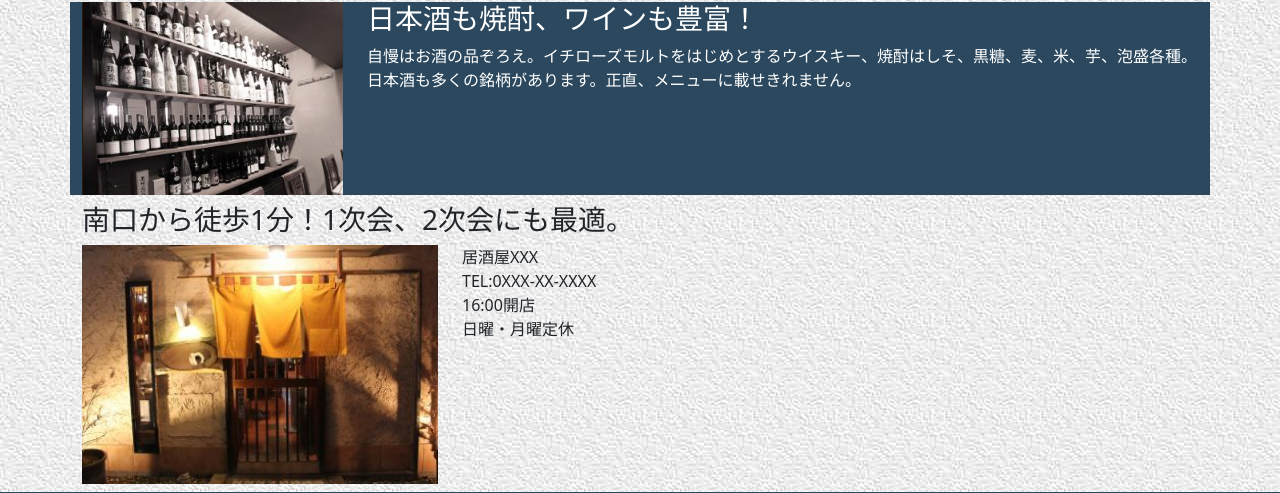
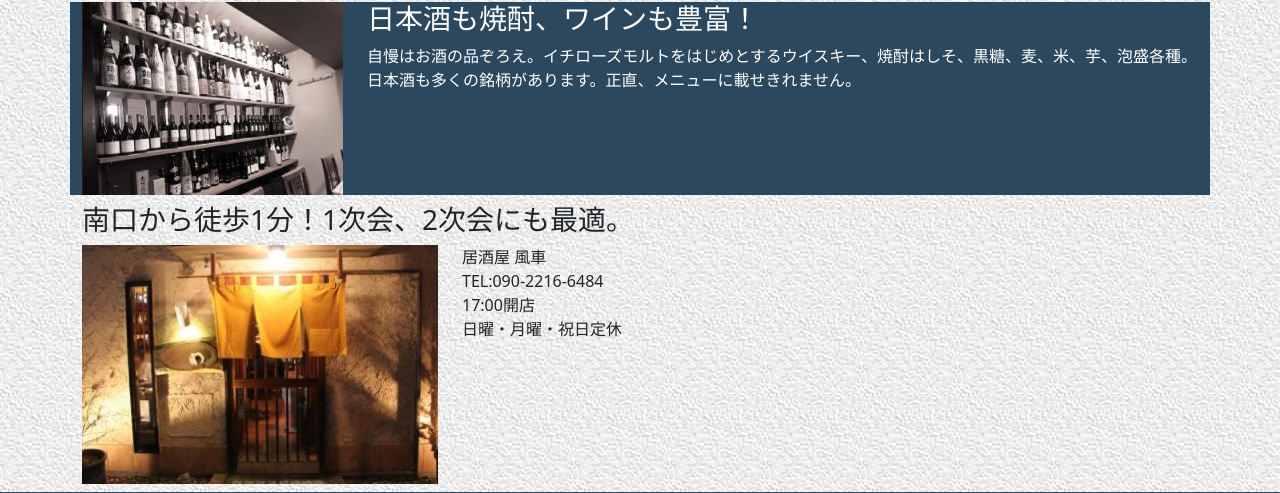
Before and after one commit to kfbk/kaza12, a Django app: page / in a window 1280 px wide. Shown: the part 1218-1711 px from the top of the page. Run offline with Django 5.2, Linux system fonts and the light colour scheme; data that the repository does not hold is empty; some libraries are stand-ins or nearby versions.

Commit message:
2nd commit

```diff
--- a/app/templates/app/cooking.html
+++ b/app/templates/app/cooking.html
@@ -24,7 +24,7 @@
       </div>
     </div>
     {% empty %}
-    <p>まだ店舗がありません</p>
+    <p>まだメニューがありません</p>
     {% endfor %}
   </div>
 </div>
--- a/app/templates/app/index.html
+++ b/app/templates/app/index.html
@@ -60,10 +60,10 @@
           <img src="{% static 'img/indexphoto3.jpg' %}">
       </div>
       <div class="col-md-8">
-        居酒屋XXX<br >
-        TEL:0XXX-XX-XXXX<br >
-        16:00開店<br >
-        日曜・月曜定休
+        居酒屋 風車<br >
+        TEL:090-2216-6484<br >
+        17:00開店<br >
+        日曜・月曜・祝日定休
       </div>
     </div>
   </div>
--- a/requirements.txt
+++ b/requirements.txt
@@ -1,6 +1,3 @@
-#asgiref==3.9.2
 Django~=4.2.25
-#django-environ==0.11.2
 pillow==10.4.0
-#sqlparse==0.5.3
-#tzdata==2025.2
+# django-environ==0.11.2
```
